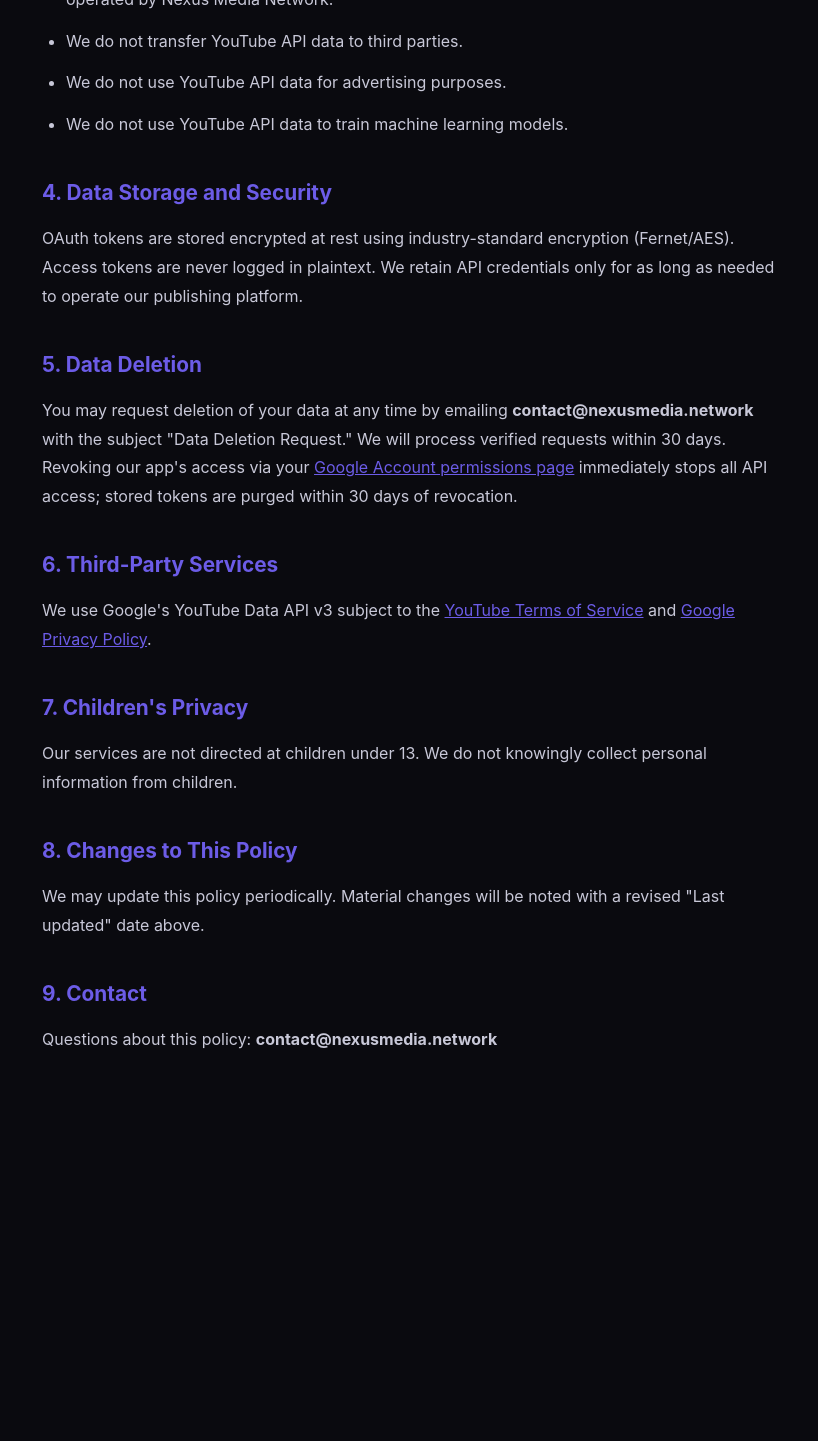
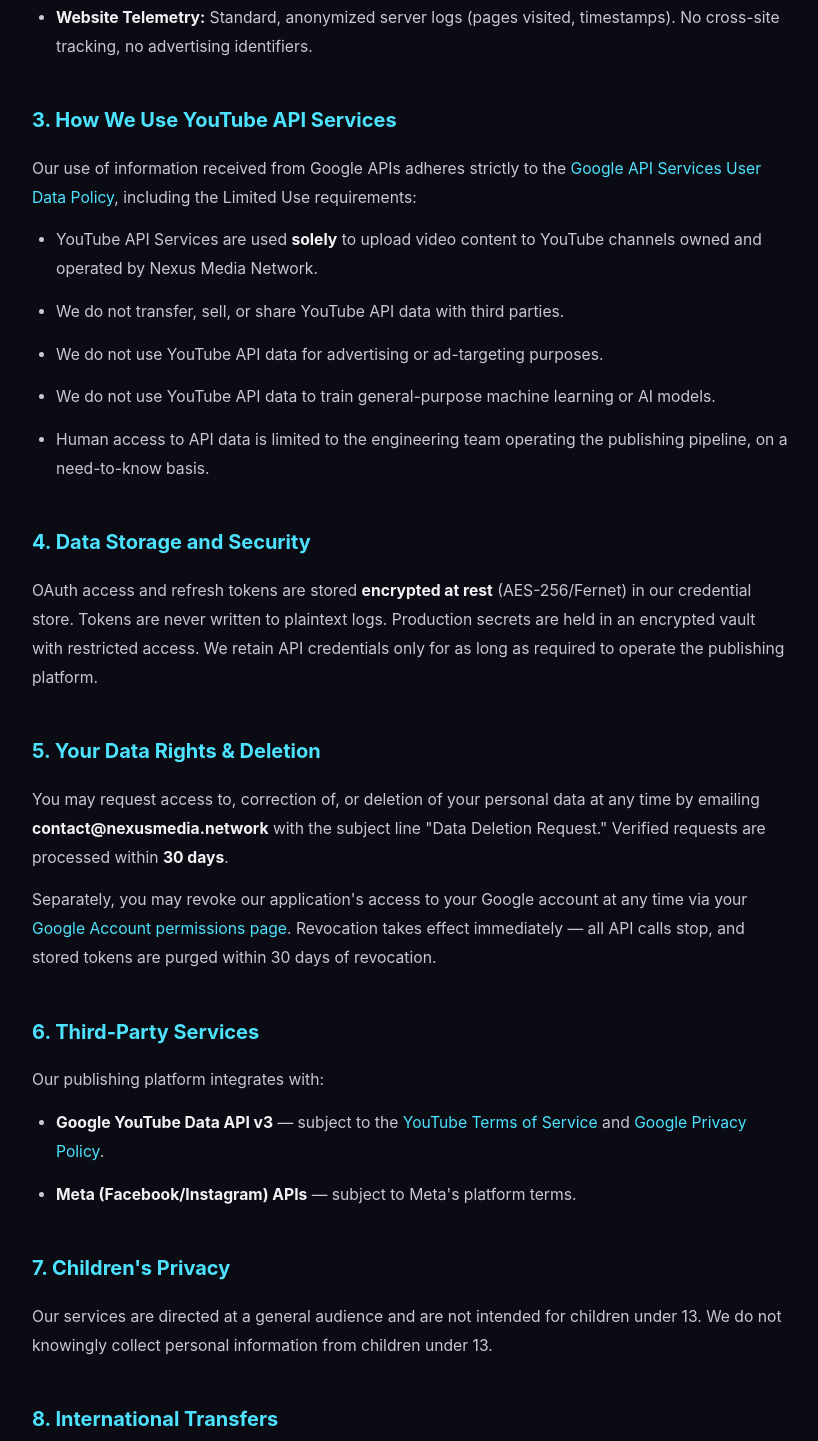
Before and after one commit to ramakantkaus-sys/nexus-media-network, a plain HTML site: page privacy.html in a window 1280 px wide. Shown: the part 889-2330 px from the top of the page, without its empty margins (230-1048 px from the left). Before the commit the page ends 2004 px from the top, so only its background shows below. Drawn offline with Linux system fonts and the light colour scheme.

Commit message:
Rewrite with Paradox positioning and matching theparadox.online styling

```diff
--- a/privacy.html
+++ b/privacy.html
@@ -5,16 +5,21 @@
 <meta name="viewport" content="width=device-width, initial-scale=1.0">
 <title>Privacy Policy — Nexus Media Network</title>
 <style>
-:root{--bg:#0a0a0f;--text:#e8e8f0;--muted:#9a9ab0;--accent:#6c5ce7;--border:#23232e}
+:root{--bg:#0B0B14;--surface:#14141f;--text:#f2f2f7;--muted:#A8A6B3;--cyan:#4DE3FF;--violet:#8B5CF6;--border:rgba(255,255,255,.09)}
 *{box-sizing:border-box;margin:0;padding:0}
-body{background:var(--bg);color:var(--text);font-family:-apple-system,BlinkMacSystemFont,'Segoe UI',Roboto,sans-serif;line-height:1.8;max-width:800px;margin:0 auto;padding:3rem 2rem}
-h1{font-size:2rem;margin-bottom:.5rem}
-.updated{color:var(--muted);font-size:.9rem;margin-bottom:2.5rem}
-h2{font-size:1.3rem;margin:2.2rem 0 .8rem;color:var(--accent)}
-p,li{color:#c8c8d8;margin-bottom:.8rem}
+body{background:var(--bg);color:var(--text);font-family:'Space Grotesk',-apple-system,BlinkMacSystemFont,'Segoe UI',Roboto,sans-serif;line-height:1.85;max-width:820px;margin:0 auto;padding:3.5rem 2rem}
+.back{display:inline-block;margin-bottom:2.5rem;color:var(--muted);text-decoration:none;font-size:.92rem}
+.back:hover{color:var(--cyan)}
+h1{font-size:2.2rem;font-weight:800;letter-spacing:-.01em;margin-bottom:.4rem}
+.updated{color:var(--muted);font-size:.88rem;margin-bottom:3rem}
+h2{font-size:1.25rem;margin:2.6rem 0 .9rem;color:var(--cyan);font-weight:700}
+p,li{color:#c9c7d6;margin-bottom:.85rem;font-size:.98rem}
 ul{padding-left:1.5rem}
-a{color:var(--accent)}
-.back{display:inline-block;margin-bottom:2rem;color:var(--muted);text-decoration:none}
+a{color:var(--cyan);text-decoration:none}
+a:hover{text-decoration:underline}
+code{background:var(--surface);padding:.15rem .45rem;border-radius:5px;font-size:.88em;color:var(--text)}
+strong{color:var(--text)}
+.foot{margin-top:4rem;padding-top:2rem;border-top:1px solid var(--border);color:var(--muted);font-size:.85rem}
 </style>
 </head>
 <body>
@@ -23,40 +28,52 @@
 <p class="updated">Last updated: October 8, 2026</p>
 
 <h2>1. Who We Are</h2>
-<p>Nexus Media Network ("we," "us," "our") operates a portfolio of branded short-form video channels. This policy describes how we handle information in connection with our content publishing platform and website.</p>
+<p><strong>Nexus Media Network</strong> ("we," "us," "our") is the content distribution arm of <strong>The Paradox</strong>, an AI engineering studio building agentic systems for businesses across the US, UK, Australia, and Canada. We operate a portfolio of 69 branded short-form video channels across YouTube, Facebook, and Instagram. This policy describes how we handle information in connection with our publishing platform and website.</p>
 
 <h2>2. Information We Collect</h2>
 <ul>
-<li><strong>Account Information:</strong> When you contact us, we collect your name and email address.</li>
-<li><strong>YouTube API Data:</strong> Our publishing platform uses the YouTube Data API to upload videos to channels we own and manage. Through Google OAuth, we access the <code>youtube.upload</code> scope, which allows uploading videos to authorized YouTube channels. We do not access, read, or store your personal YouTube watch history, subscriptions, or private playlists.</li>
-<li><strong>Usage Data:</strong> We collect aggregated analytics on video performance (views, engagement) for channels we operate. This data is used solely for editorial decisions.</li>
+<li><strong>Contact Information:</strong> When you reach out (partnerships, licensing, press), we collect your name, email address, and the contents of your message.</li>
+<li><strong>YouTube API Data:</strong> Our publishing platform uses the YouTube Data API v3 to upload videos to channels owned and operated by Nexus Media Network. Through Google OAuth 2.0, our application requests the <code>youtube.upload</code> scope, which permits uploading videos to authorized YouTube channels. We do <strong>not</strong> access, read, or store your personal YouTube watch history, subscriptions, private playlists, or any data belonging to channels we do not own.</li>
+<li><strong>Performance Analytics:</strong> We collect aggregated, non-personal analytics on video performance (views, watch time, engagement rates) for channels we operate. This data informs editorial and scheduling decisions only.</li>
+<li><strong>Website Telemetry:</strong> Standard, anonymized server logs (pages visited, timestamps). No cross-site tracking, no advertising identifiers.</li>
 </ul>
 
 <h2>3. How We Use YouTube API Services</h2>
-<p>Our use of information received from Google APIs adheres to the <a href="https://developers.google.com/terms/api-services-user-data-policy">Google API Services User Data Policy</a>, including the Limited Use requirements:</p>
+<p>Our use of information received from Google APIs adheres strictly to the <a href="https://developers.google.com/terms/api-services-user-data-policy">Google API Services User Data Policy</a>, including the Limited Use requirements:</p>
 <ul>
-<li>We use YouTube API Services solely to upload video content to YouTube channels owned and operated by Nexus Media Network.</li>
-<li>We do not transfer YouTube API data to third parties.</li>
-<li>We do not use YouTube API data for advertising purposes.</li>
-<li>We do not use YouTube API data to train machine learning models.</li>
+<li>YouTube API Services are used <strong>solely</strong> to upload video content to YouTube channels owned and operated by Nexus Media Network.</li>
+<li>We do not transfer, sell, or share YouTube API data with third parties.</li>
+<li>We do not use YouTube API data for advertising or ad-targeting purposes.</li>
+<li>We do not use YouTube API data to train general-purpose machine learning or AI models.</li>
+<li>Human access to API data is limited to the engineering team operating the publishing pipeline, on a need-to-know basis.</li>
 </ul>
 
 <h2>4. Data Storage and Security</h2>
-<p>OAuth tokens are stored encrypted at rest using industry-standard encryption (Fernet/AES). Access tokens are never logged in plaintext. We retain API credentials only for as long as needed to operate our publishing platform.</p>
+<p>OAuth access and refresh tokens are stored <strong>encrypted at rest</strong> (AES-256/Fernet) in our credential store. Tokens are never written to plaintext logs. Production secrets are held in an encrypted vault with restricted access. We retain API credentials only for as long as required to operate the publishing platform.</p>
 
-<h2>5. Data Deletion</h2>
-<p>You may request deletion of your data at any time by emailing <strong>contact@nexusmedia.network</strong> with the subject "Data Deletion Request." We will process verified requests within 30 days. Revoking our app's access via your <a href="https://myaccount.google.com/permissions">Google Account permissions page</a> immediately stops all API access; stored tokens are purged within 30 days of revocation.</p>
+<h2>5. Your Data Rights &amp; Deletion</h2>
+<p>You may request access to, correction of, or deletion of your personal data at any time by emailing <strong>contact@nexusmedia.network</strong> with the subject line "Data Deletion Request." Verified requests are processed within <strong>30 days</strong>.</p>
+<p>Separately, you may revoke our application's access to your Google account at any time via your <a href="https://myaccount.google.com/permissions">Google Account permissions page</a>. Revocation takes effect immediately — all API calls stop, and stored tokens are purged within 30 days of revocation.</p>
 
 <h2>6. Third-Party Services</h2>
-<p>We use Google's YouTube Data API v3 subject to the <a href="https://developers.google.com/youtube/terms">YouTube Terms of Service</a> and <a href="https://www.google.com/policies/privacy">Google Privacy Policy</a>.</p>
+<p>Our publishing platform integrates with:</p>
+<ul>
+<li><strong>Google YouTube Data API v3</strong> — subject to the <a href="https://developers.google.com/youtube/terms">YouTube Terms of Service</a> and <a href="https://www.google.com/policies/privacy">Google Privacy Policy</a>.</li>
+<li><strong>Meta (Facebook/Instagram) APIs</strong> — subject to Meta's platform terms.</li>
+</ul>
 
 <h2>7. Children's Privacy</h2>
-<p>Our services are not directed at children under 13. We do not knowingly collect personal information from children.</p>
+<p>Our services are directed at a general audience and are not intended for children under 13. We do not knowingly collect personal information from children under 13.</p>
 
-<h2>8. Changes to This Policy</h2>
-<p>We may update this policy periodically. Material changes will be noted with a revised "Last updated" date above.</p>
+<h2>8. International Transfers</h2>
+<p>The Paradox operates from India with clients and audiences across the US, UK, Australia, and Canada. Data may be processed in these regions under appropriate safeguards.</p>
 
-<h2>9. Contact</h2>
-<p>Questions about this policy: <strong>contact@nexusmedia.network</strong></p>
+<h2>9. Changes to This Policy</h2>
+<p>We may update this policy to reflect operational or legal changes. Material revisions will be noted with a new "Last updated" date above. Continued use of our services after changes constitutes acceptance.</p>
+
+<h2>10. Contact the Data Controller</h2>
+<p><strong>Nexus Media Network</strong> (a Paradox company)<br>Email: <strong>contact@nexusmedia.network</strong><br>Studio: <a href="https://theparadox.online">theparadox.online</a></p>
+
+<div class="foot">© 2026 Nexus Media Network · A Paradox Company · <a href="/">Home</a> · <a href="/terms.html">Terms of Service</a></div>
 </body>
 </html>
```
